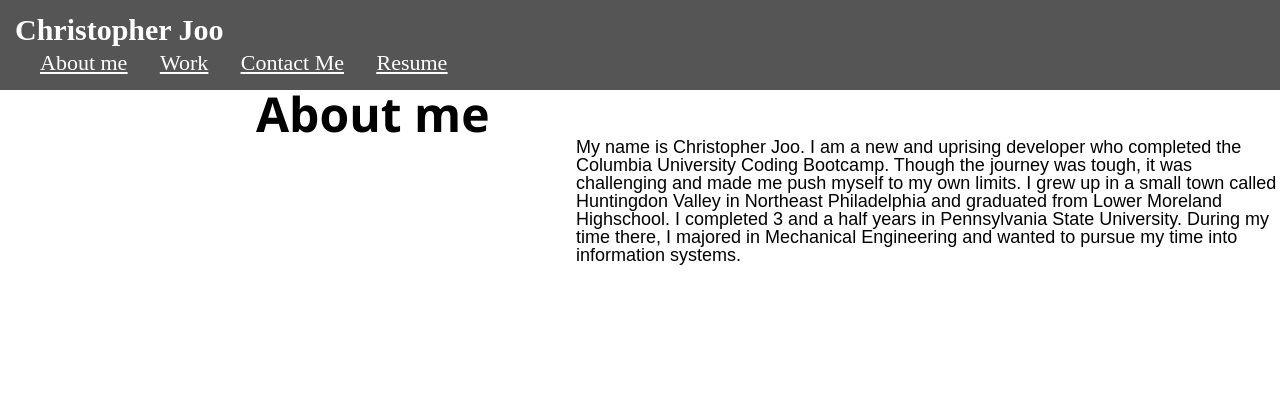
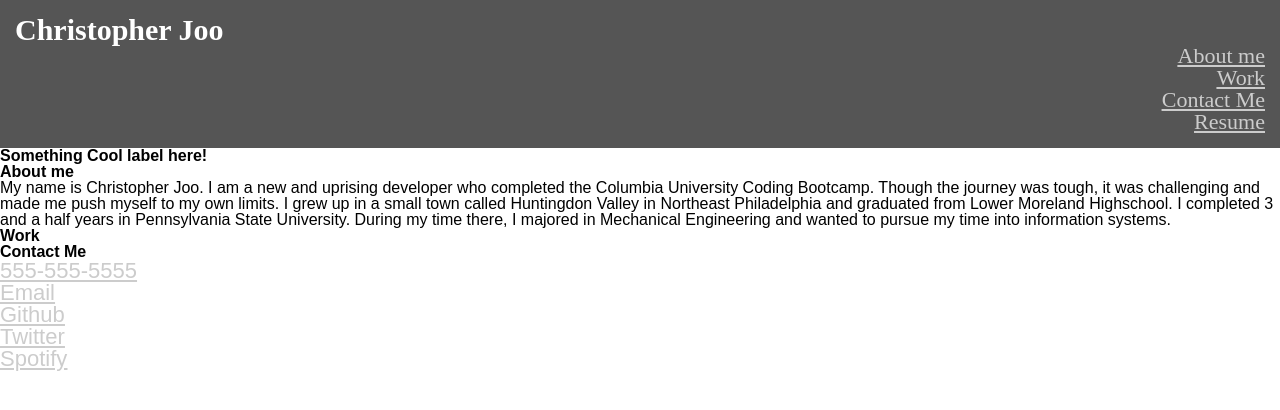
Before and after one commit to csj5118/project-portfoli0, a plain HTML site: page index.html in a window 1280 px wide. Drawn offline with Linux system fonts and the light colour scheme.

Commit message:
erased a lot of css code and started on gathering all the index.html code first....will style with css later

```diff
--- a/assets/css/style.css
+++ b/assets/css/style.css
@@ -1,5 +1,7 @@
 :root{
     --white: #fff;
+    --outerspace: #ccc;
+
 }
 
 *{
@@ -18,34 +20,20 @@ header {
 
 nav {
     list-style-type:none;
-    font-size:30px;
+    font-size:20px;
     color: var(--white);
+    display:inline;
+    text-align:right;
 
 }
 
 ul li{
-    display:inline-block;
-    margin-left:25px;
+
     font-size:22px;
-    color:var(--white);
+    color:var(--outerspace);
     text-decoration:underline;
 }
 
 a{
-    color:var(--white);
+    color:var(--outerspace) ;
 }
-
-h2{
-    font-family:'Segoe UI', Tahoma, Geneva, Verdana, sans-serif;
-    font-size:48px;
-    margin-left: 20%;
-    flex:auto;
-    flex-wrap:wrap;
-}
-
-#about{
-    flex:auto;
-    flex-wrap:wrap;
-    font-size: 18px;
-    margin-left: 45%;
-}
--- a/index.html
+++ b/index.html
@@ -20,10 +20,34 @@
         </nav>
     </header>
 <section>
-    <h2>About me</h2>
+    <h2>Something Cool label here!</h2>
         <article id ="about">
+            <p></p>
+        </article>
+</section>
+<section>
+    <h3>About me</h3>
+        <article>
             <p>My name is Christopher Joo. I am a new and uprising developer who completed the Columbia University Coding Bootcamp. Though the journey was tough, it was challenging and made me push myself to my own limits. I grew up in a small town called Huntingdon Valley in Northeast Philadelphia and graduated from Lower Moreland Highschool. I completed 3 and a half years in Pennsylvania State University. During my time there, I majored in Mechanical Engineering and wanted to pursue my time into information systems.</p>
         </article>
 </section>
+<section>
+    <h3>Work</h3>
+    <article>
+
+    </article>
+</section>
+<section>
+    <h3>Contact Me</h3>
+    <artcile>
+        <ul>
+            <li><a href="555-555-5555">555-555-5555</a></li>
+            <li><a href="Csh.joo77@gmail.com">Email</a></li>
+            <li><a href="https://github.com/csj5118/project-portfoli0">Github</a></li>
+            <li><a href="https://twitter.com/home">Twitter</a></li>
+            <li><a href="https://open.spotify.com/playlist/2iX7dOzrCwsDyuENAfobCn?si=68066a6227e34986">Spotify</a></li>
+        </ul>
+    </artcile>
+</section>
 </body>
 </html>
```
